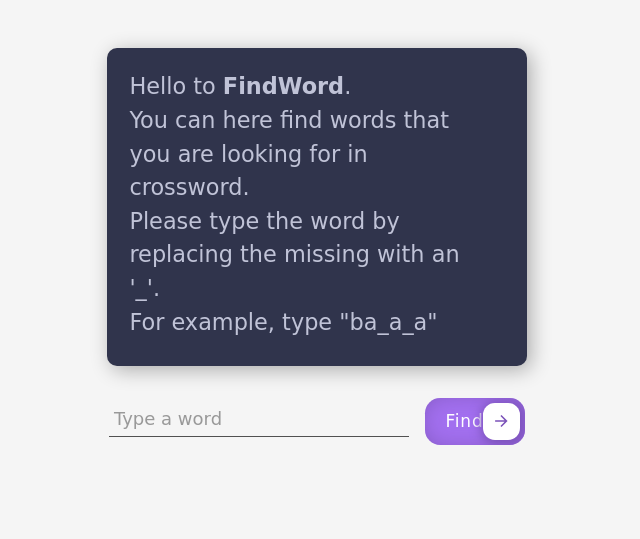
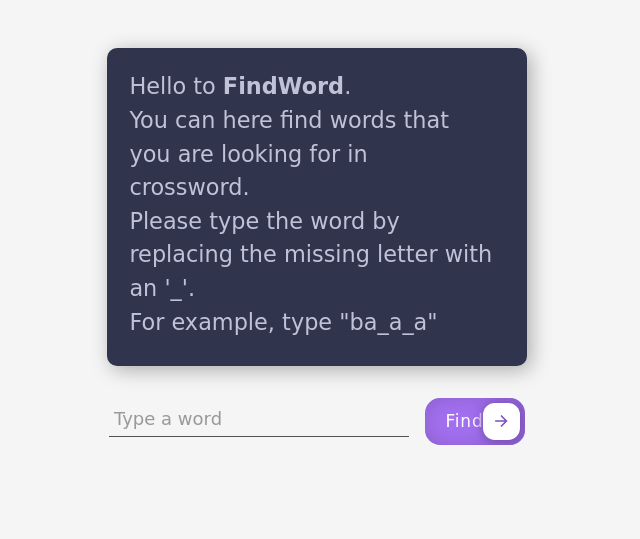
Before and after one commit to Prometheus1994/FindWord, a Flask app: page / in a window 1280 px wide. Shown: the top 539 px of the page, without its empty margins (323-963 px from the left). Run offline with Flask 3, Linux system fonts and the light colour scheme.

Commit message:
Clarify instructions for word input format

```diff
--- a/templates/index.html
+++ b/templates/index.html
@@ -14,7 +14,7 @@
             <div class="body">
                 <p class="text">Hello to <strong>FindWord</strong>.
                     You can here find words that you are looking for in crossword.
-                    Please type the word by replacing the missing with an '_'.
+                    Please type the word by replacing the missing letter with an '_'.
                     For example, type "ba_a_a"
                 </p>
             </div>
```
